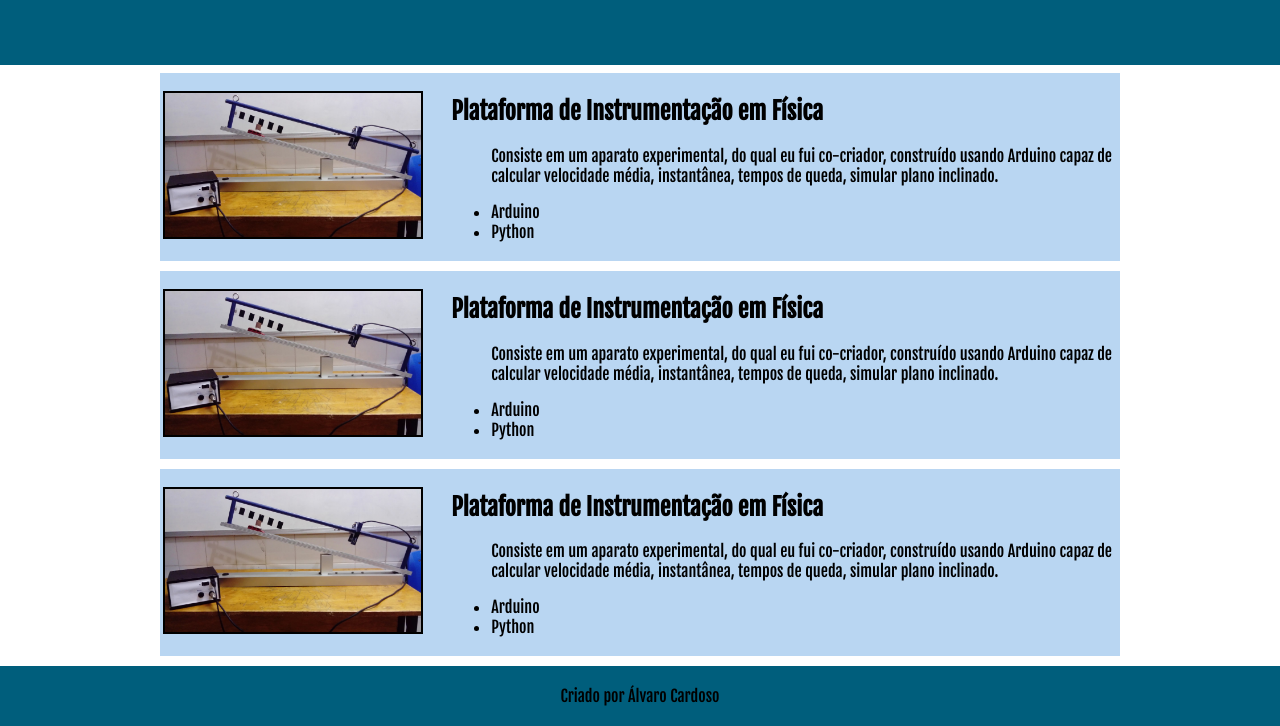
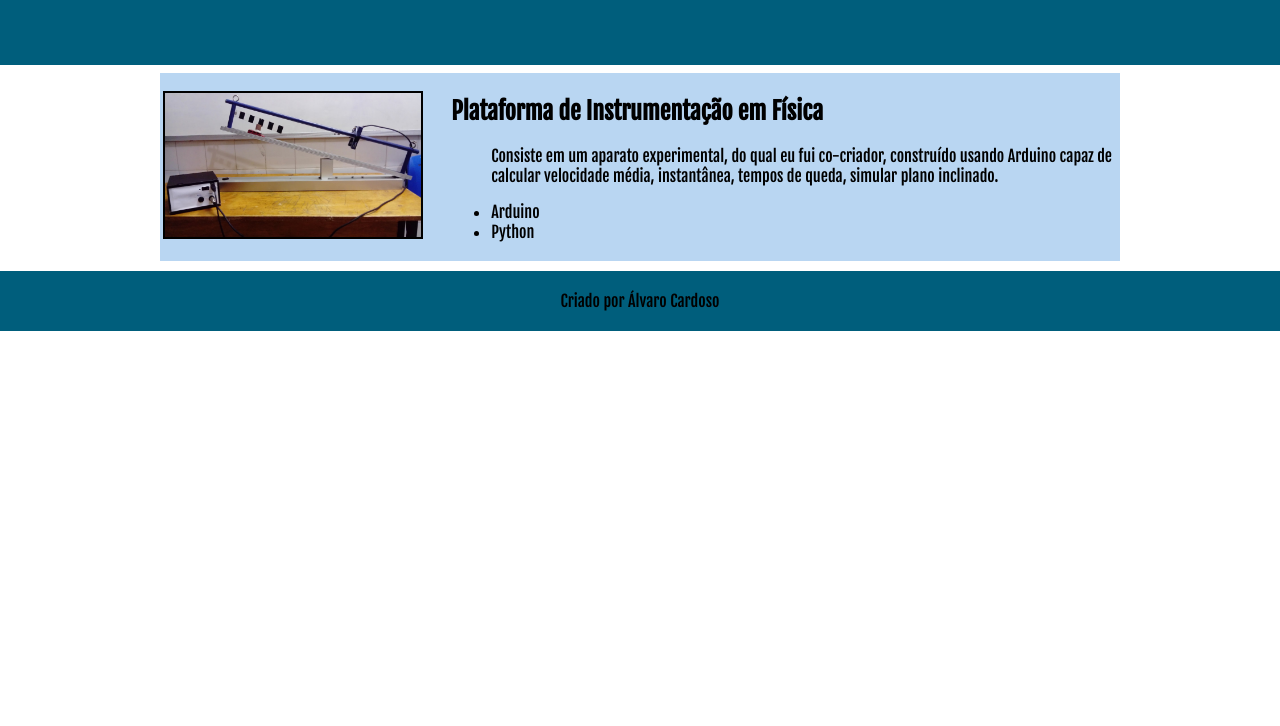
Before and after one commit to Acmquita/portfolio, a plain HTML site: page ex004/index.html in a window 1280 px wide. Shown: the part 205-931 px from the top of the page. After the commit the page ends 800 px from the top, so only its background shows below. Drawn offline with Linux system fonts and the light colour scheme.

Commit message:
Add files via upload

```diff
--- a/ex004/index.html
+++ b/ex004/index.html
@@ -43,42 +43,7 @@
             </tr>
         </table>
     </div>
-    <div id="projetos" class="section2 centralize">
-        <table>
-            <tr>
-                <td width="30%">
-                    <img class="imagemProjeto centralize" src="./img/plat.JPG" alt="">
-                </td>
-                <td width="70%" text-align="left">
-                    <h2 class="titles">Plataforma de Instrumentação em Física</h2>
-                    <ul>
-                        <p>Consiste em um aparato experimental, do qual eu fui co-criador, construído usando Arduino capaz de calcular velocidade média, instantânea, tempos de queda, simular plano inclinado. </p>
-                        <li>Arduino</li>
-                        <li>Python</li>
 
-                    </ul>
-                </td>
-            </tr>
-        </table>
-    </div>
-    <div id="projetos" class="section2 centralize">
-        <table>
-            <tr>
-                <td width="30%">
-                    <img class="imagemProjeto centralize" src="./img/plat.JPG" alt="">
-                </td>
-                <td width="70%" text-align="left">
-                    <h2 class="titles">Plataforma de Instrumentação em Física</h2>
-                    <ul>
-                        <p>Consiste em um aparato experimental, do qual eu fui co-criador, construído usando Arduino capaz de calcular velocidade média, instantânea, tempos de queda, simular plano inclinado. </p>
-                        <li>Arduino</li>
-                        <li>Python</li>
-
-                    </ul>
-                </td>
-            </tr>
-        </table>
-    </div>
     <footer class=" footer centralize">Criado por Álvaro Cardoso</footer>
 </body>
 </html>
```
